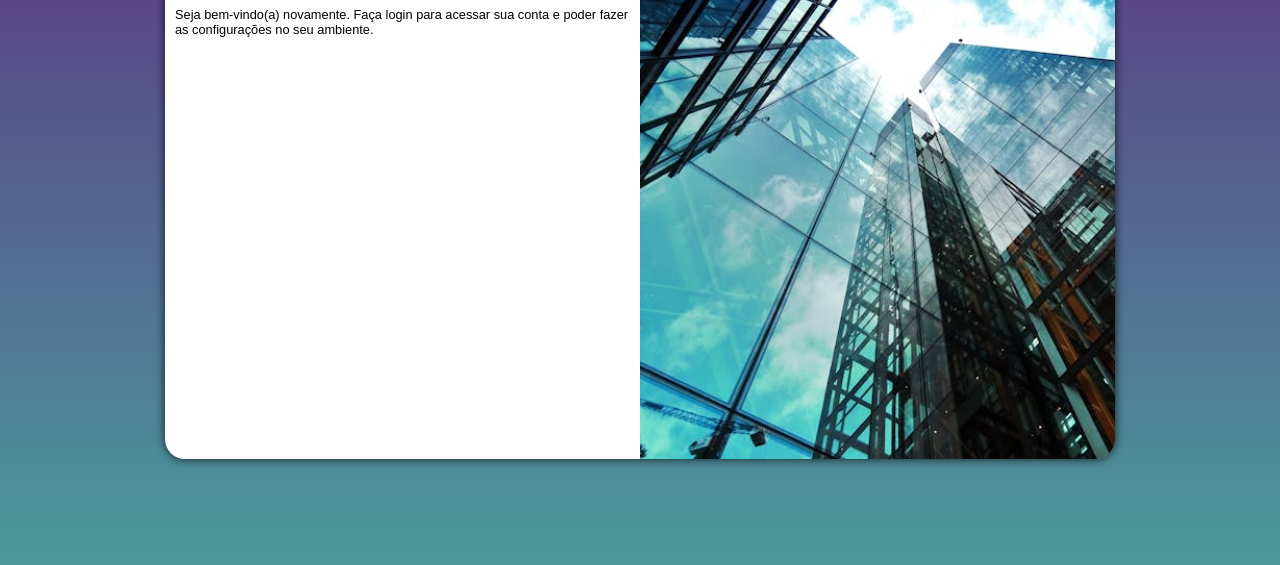
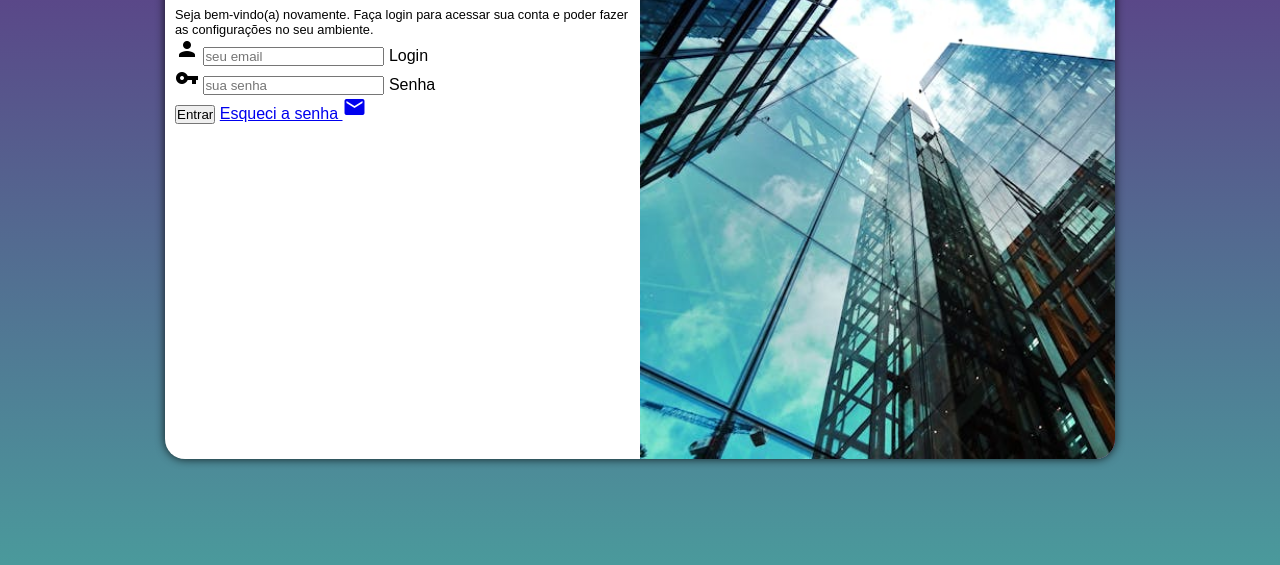
Before and after one commit to Alex-Majdalani/projeto-login, a plain HTML site: page index.html in a window 1280 px wide. Shown: the part 191-756 px from the top of the page. Drawn offline with Linux system fonts and the light colour scheme.

Commit message:
Atualizei as div do formulario

```diff
--- a/index.html
+++ b/index.html
@@ -6,6 +6,12 @@
     <title>login</title>
     <link rel="stylesheet" href="estilos/style.css" />
     <link rel="stylesheet" href="estilos/media-query.css" />
+
+    <!---LINK GERAL PARA PUXAR LINKS DO GOOGLE-->
+    <link
+      href="https://fonts.googleapis.com/icon?family=Material+Icons"
+      rel="stylesheet"
+    />
   </head>
   <body>
     <main>
@@ -19,7 +25,39 @@
             poder fazer as configurações no seu ambiente.
           </p>
 
-          <form action="login.php" method="post"></form>
+          <form action="login.php" method="post" autocomplete="on">
+            <div class="campo">
+              <i class="material-icons">person</i>
+              <input
+                type="email"
+                name="login"
+                id="ilogin"
+                placeholder="seu email"
+                autocomplete="email"
+                required
+                maxlength="30"
+              />
+              <label for="ilogin">Login </label>
+            </div>
+            <div class="campo">
+              <i class="material-icons">vpn_key</i>
+              <input
+                type="password"
+                name="Senha"
+                id="isenha"
+                placeholder="sua senha"
+                autocomplete="current-password"
+                required
+                minlength="8"
+                maxlength="30"
+              />
+              <label for="isenha">Senha </label>
+            </div>
+            <input type="submit" value="Entrar" />
+            <a href="esqueci.html"
+              >Esqueci a senha <i class="material-icons">mail</i></a
+            >
+          </form>
         </div>
       </section>
     </main>
```
